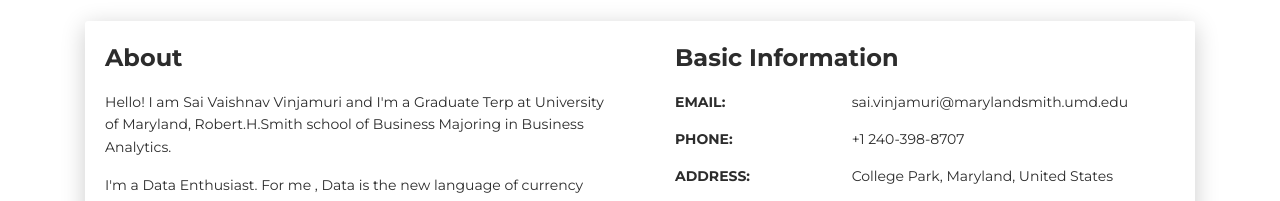
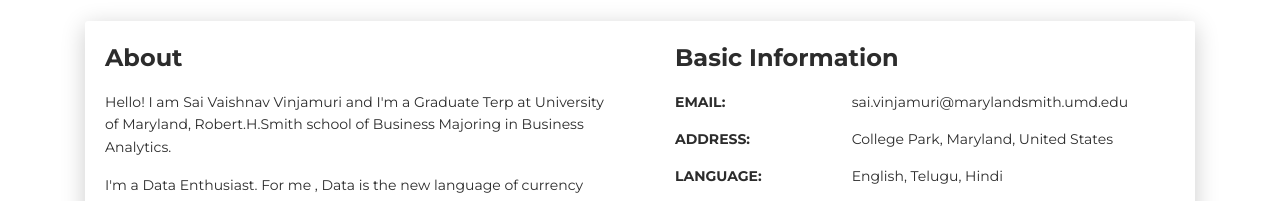
Before and after one commit to SaiVaishnavV/web, a plain HTML site: page web/index.html in a window 1280 px wide. Shown: the part 599-800 px from the top of the page. Drawn offline with Linux system fonts and the light colour scheme.

Commit message:
Update index.html

```diff
--- a/web/index.html
+++ b/web/index.html
@@ -85,10 +85,6 @@
             <div class="row mt-3">
               <div class="col-sm-4"><strong class="text-uppercase">Email:</strong></div>
               <div class="col-sm-8">sai.vinjamuri@marylandsmith.umd.edu</div>
-            </div>
-            <div class="row mt-3">
-              <div class="col-sm-4"><strong class="text-uppercase">Phone:</strong></div>
-              <div class="col-sm-8">+1 240-398-8707</div>
             </div>
             <div class="row mt-3">
               <div class="col-sm-4"><strong class="text-uppercase">Address:</strong></div>
```
